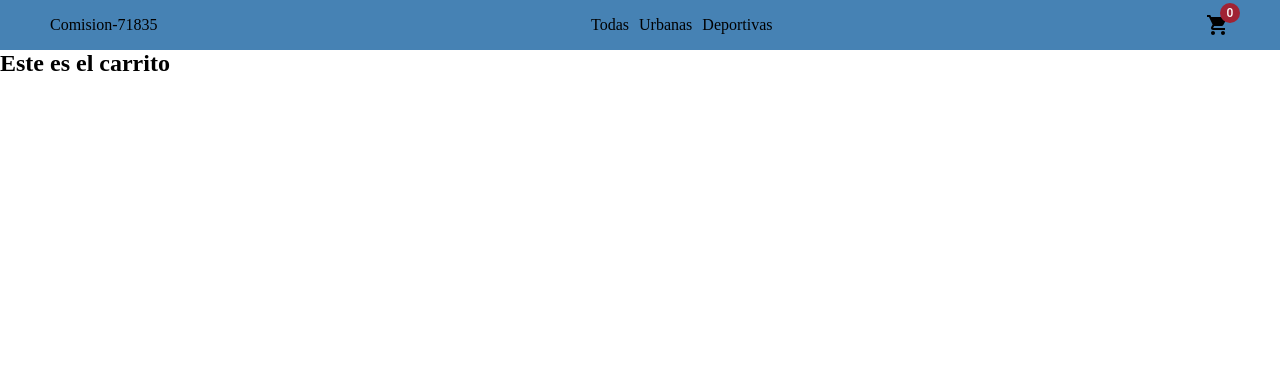
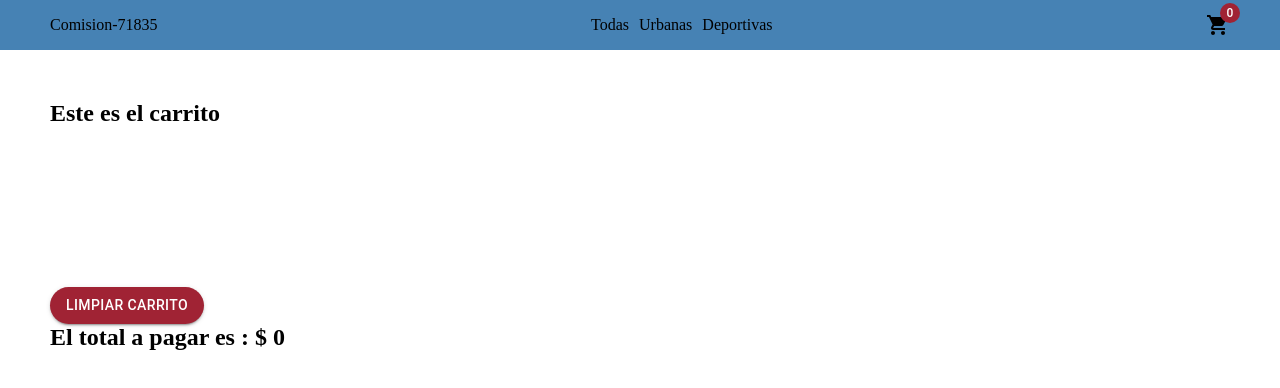
Before and after one commit to jorgeduje/comision-71835-profesor, a React (Vite) app: page /cart in a window 1280 px wide. Shown: the top 388 px of the page. Built offline with nearby package versions, Linux system fonts and the light colour scheme.

Commit message:
se trabaja con context

```diff
--- /dev/null
+++ b/src/components/common/CajaPadre.jsx
@@ -0,0 +1,13 @@
+import React from "react";
+
+const CajaPadre = ({ children }) => {
+  return (
+    <div style={{ border: "2px solid red" }}>
+      <h2>Aca el titulo</h2>
+      {children}
+      <h2>Aca el footer</h2>
+    </div>
+  );
+};
+
+export default CajaPadre;
--- a/src/components/common/cartWidget/CartWidget.jsx
+++ b/src/components/common/cartWidget/CartWidget.jsx
@@ -1,11 +1,22 @@
 import ShoppingCartIcon from "@mui/icons-material/ShoppingCart";
 import Badge from "@mui/material/Badge";
-const CartWidget = ({ id }) => {
+import { useContext } from "react";
+import { CartContext } from "../../../context/CartContext";
+const CartWidget = () => {
+  const { cart } = useContext(CartContext); // ---> objeto del value de ese context
+
   return (
     <div>
-      <Badge badgeContent={0} color="primary" max={50} showZero={true}>
+      <Badge
+        badgeContent={cart.length}
+        color="primary"
+        max={50}
+        showZero={true}
+      >
         <ShoppingCartIcon />
       </Badge>
+      {/* <h2>icono del carrito</h2>
+      <h4>{cart.length}</h4> */}
     </div>
   );
 };
--- a/src/components/pages/cart/Cart.jsx
+++ b/src/components/pages/cart/Cart.jsx
@@ -1,9 +1,32 @@
+import { Button } from "@mui/material";
 import React from "react";
 
-const Cart = () => {
+const Cart = ({ cart, clearCart, deleteProductById, total }) => {
   return (
-    <div>
+    <div style={{ padding: "50px" }}>
       <h2>Este es el carrito</h2>
+      {cart.map((product) => {
+        return (
+          <div key={product.id}>
+            <h2>Titulo {product.title}</h2>
+            <h3>Precio {product.price}</h3>
+            <h3>Cantidad {product.quantity}</h3>
+            <h3>Subtotal : {product.price * product.quantity}</h3>
+            <Button
+              variant="contained"
+              onClick={() => deleteProductById(product.id)}
+            >
+              Eliminar
+            </Button>
+          </div>
+        );
+      })}
+
+      <Button sx={{ marginTop: 20 }} variant="contained" onClick={clearCart}>
+        Limpiar carrito
+      </Button>
+
+      <h2>El total a pagar es : $ {total}</h2>
     </div>
   );
 };
--- a/src/components/pages/cart/CartContainer.jsx
+++ b/src/components/pages/cart/CartContainer.jsx
@@ -1,8 +1,21 @@
-import React from "react";
+import React, { useContext } from "react";
 import Cart from "./Cart";
+import { CartContext } from "../../../context/CartContext";
 
 const CartContainer = () => {
-  return <Cart />;
+  const { cart, clearCart, deleteProductById, getTotalAmount } =
+    useContext(CartContext);
+
+  let total = getTotalAmount(); // 500
+
+  return (
+    <Cart
+      cart={cart}
+      clearCart={clearCart}
+      deleteProductById={deleteProductById}
+      total={total}
+    />
+  );
 };
 
 export default CartContainer;
--- a/src/components/pages/itemDetail/ItemDetailContainer.jsx
+++ b/src/components/pages/itemDetail/ItemDetailContainer.jsx
@@ -1,11 +1,13 @@
-import React, { useEffect, useState } from "react";
+import React, { useContext, useEffect, useState } from "react";
 import ItemDetail from "./ItemDetail";
 import { products } from "../../../productsMock";
 import { useParams, useNavigate } from "react-router-dom";
+import { CartContext } from "../../../context/CartContext";
 
 const ItemDetailContainer = () => {
   // hook --> recuperar la parte dinamica de la ruta
   const [item, setItem] = useState({});
+  const { addToCart } = useContext(CartContext);
 
   const { id } = useParams(); // devuelve un objeto {}
 
@@ -22,6 +24,7 @@ const ItemDetailContainer = () => {
 
   const onAdd = (quantity) => {
     let productoParaElCarrito = { ...item, quantity };
+    addToCart(productoParaElCarrito);
   };
 
   return <ItemDetail item={item} onAdd={onAdd} />;
--- a/src/components/pages/itemListContainer/ItemListContainer.jsx
+++ b/src/components/pages/itemListContainer/ItemListContainer.jsx
@@ -7,7 +7,7 @@ const ItemListContainer = () => {
   const [items, setItems] = useState([]); // undefined.title
 
   const { categoryName } = useParams(); // {} -- { categoryName }
-  console.log(categoryName);
+
   // va ser falsy cuando este en home --> todos los productos
   // va ser truthy cuando estemos en una category ---> parte de los productos
 
--- /dev/null
+++ b/src/context/CartContext.jsx
@@ -0,0 +1,38 @@
+import { createContext, useState } from "react";
+
+export const CartContext = createContext();
+
+export const CartContextProvider = ({ children }) => {
+  const [cart, setCart] = useState([]); // [{p, q}, {p, q}, {p, q}]
+
+  const addToCart = (product) => {
+    // manejar el correcto funcionamiento del carrito
+    // verificar si existe
+
+    setCart([...cart, product]); // [] --> [ {}, {}, {}, {} ]
+  };
+
+  // eliminar un producto -->
+  const deleteProductById = (id) => {
+    let arrayFiltrado = cart.filter((product) => product.id !== id); // [{5}, {7}]
+    setCart(arrayFiltrado);
+  };
+
+  // una funcion que me diga el total a pagar
+  const getTotalAmount = () => {
+    let totalCarrito = cart.reduce((acc, product) => {
+      return acc + product.price * product.quantity;
+    }, 0);
+    return totalCarrito;
+  };
+
+  // una funcion que me diga el total de productos del carrito
+  const getTotalItems = () => {};
+
+  const clearCart = () => {
+    setCart([]);
+  };
+
+  let data = { cart, addToCart, clearCart, deleteProductById, getTotalAmount };
+  return <CartContext.Provider value={data}>{children}</CartContext.Provider>;
+};
```
Also changed, not shown: src/App.jsx (+7 -1 lines), src/components/pages/itemListContainer/ItemList.jsx (+10 -0 lines).
